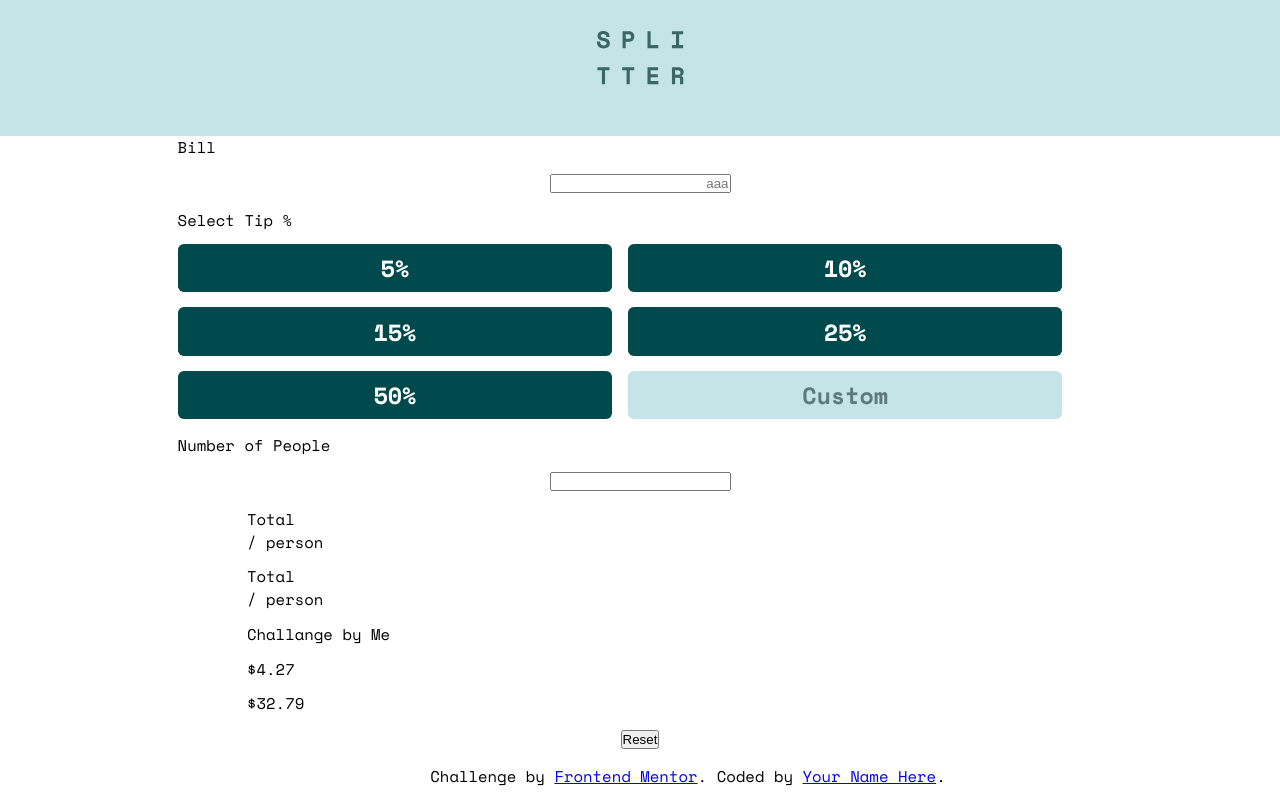
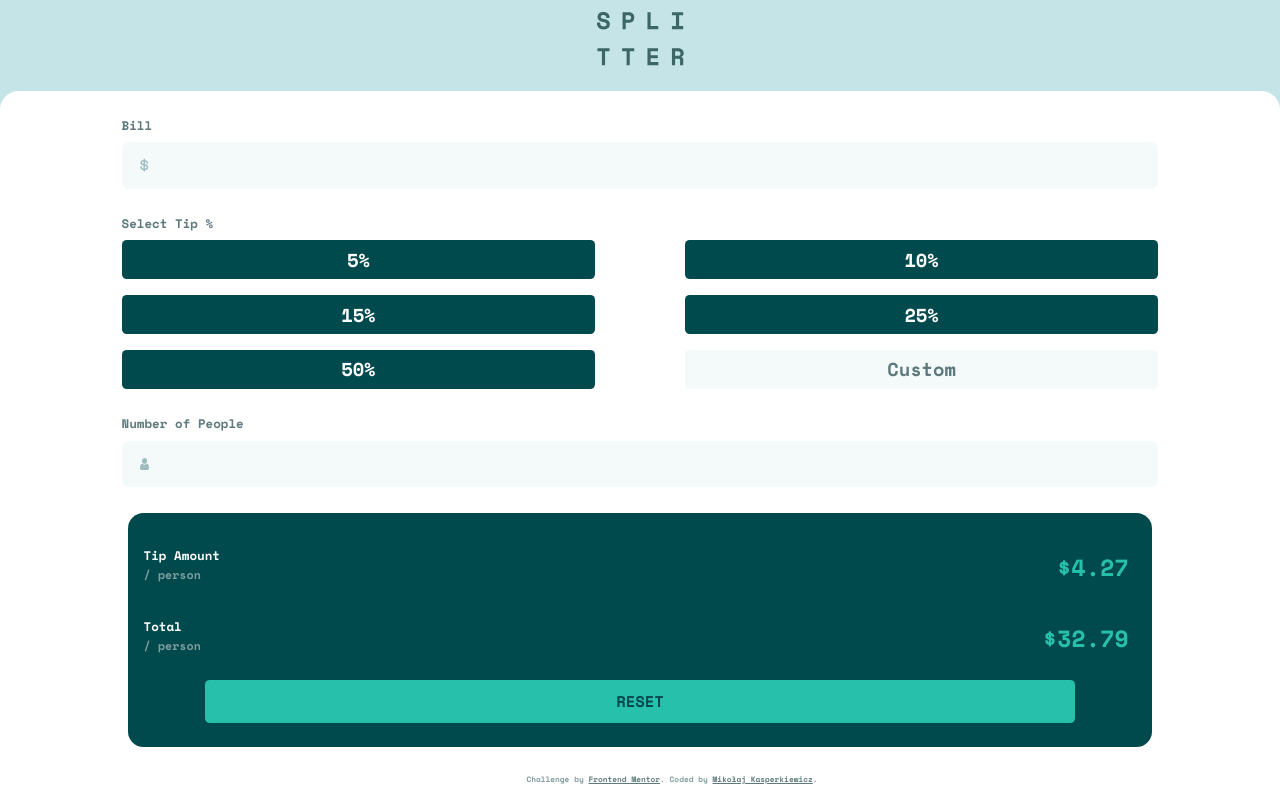
Before and after one commit to PanMikolaj/tip-calculator-app-main, a plain HTML site: page index.html in a window 1280 px wide. Drawn offline with nearby package versions, Linux system fonts and the light colour scheme.

Commit message:
second test commit

```diff
--- a/index.html
+++ b/index.html
@@ -22,7 +22,7 @@
     <div class="container">
       <div class="bill">
         <p>Bill</p>
-        <input type="text" placeholder="aaa">
+        <input type="number" class="bill-input">
       </div>
       <div class="second">
         <p>Select Tip %</p>
@@ -38,43 +38,31 @@
       </div>
       <div class="nOfPeople">
         <p>Number of People</p>
-        <input type="number">
+        <input type="number" class="people-input">
       </div>
-
-
+    </div>
+    <div class="container-total">
       <div class="total">
-        <div class="left">
-          <p>Total <br>
-            / person</p>
-            <p>
-              Total <br>
-              / person
-            </p>
+        <div class="up">
+          <p>Tip Amount<br>
+            <span>/ person</span>
+          </p>
+          <p class="cash">$4.27</p>
         </div>
-
-        <div>
-          <p>Challange by Me</p>
-        </div>
-
-        <div class="right">
-          <p>$4.27</p>
-          <p>$32.79</p>
+        <div class="down">
+          <p>
+            Total <br>
+            <span>/ person</span>
+          </p>
+          <p class="cash">$32.79</p>
         </div>
         <button>Reset</button>
       </div>
-
-      <p>Challenge by <a href="https://www.frontendmentor.io?ref=challenge" target="_blank">Frontend Mentor</a>.
-        Coded by <a href="#">Your Name Here</a>.</p>
-
-
-
+      <p class="footer">Challenge by <a href="https://www.frontendmentor.io?ref=challenge" target="_blank">Frontend
+        Mentor</a>.
+      Coded by <a href="#">Mikołaj Kasperkiewicz</a>.</p>
     </div>
-
-
-    <!--  -->
-
   </main>
-
 </body>
 
 </html>
--- a/style.css
+++ b/style.css
@@ -1,6 +1,10 @@
 html {
     font-family: 'Space Mono', monospace;
     font-size: 1.95vh;
+}
+button, input {
+    font-family: 'Space Mono', monospace;
+    cursor: pointer;
 }
 html *{
     margin: 0;
@@ -18,65 +22,174 @@ main{
     height: 100%;
     width: 100vw;
     display:flex;
-    justify-content: space-evenly;
+    justify-content: space-between;
     align-items: center;
     flex-flow: column;
+    gap: 0;
 }
 .container{
+    border-radius: 1.2em 1.2em 0 0;
     background-color: hsl(0, 0%, 100%);
     width: 100%;
-    height: 90%;
+    height: 50vh;
     display: flex;
     justify-content: space-between;
     align-items: center;
     flex-flow: column;
+    margin: 0;
 }
 .container div{
-    width: 85%;
+    width: 90%;
     margin: 0 auto;
     text-align: center;
 }
 
 
 svg{
-    height: 10%;
-    margin: 2em;
+    margin-top: 0.8em;
+    height: 10vh;
 }
 
 div p{
+    font-size: 0.8rem;
     text-align: start;
-    margin: 0 0 0.75em 7.5%;
+    margin: 2em 0 0.6em 5%;
+    color: hsl(186, 14%, 43%);
+    font-weight: bold;
 }
 
 .buttons {
     display: flex;
     flex-direction: row;
     flex-wrap: wrap;
-    /* justify-content: space-between; */
+    justify-content: space-between;
     align-items: center;
     gap: 1em
 }
 
 
 .buttons button{
-    font-family: 'Space Mono', monospace;
     border: none;
-    font-size: 1.5rem;
+    font-size: 1.2rem;
     padding: 0.3em 0;
-    width: 47%;
+    width: 37vw;
     border-radius: 0.25em;
     background-color: hsl(183, 100%, 15%);
     color: hsl(0, 0%, 100%);
     font-weight: bold;
 }
 .buttons .custom{
-    background-color: hsl(185, 41%, 84%);
+    background-color: hsl(189, 41%, 97%);
     color: hsl(186, 14%, 43%)
+}
+
+.second{
+    width: 100%;
 }
 
 input{
     text-align: right;
+    width: 90%;
+    border: none;
+    padding: 0.5em 0;
+    border-radius: 0.35em;
+    color: hsl(183, 100%, 15%);
+    font-weight: bold;
+    font-size: 1.2rem;
 }
-input::before{
 
+.bill-input{
+    background: url(images/icon-dollar.svg) no-repeat scroll 1em 50%;
+    background-size: 0.5em;
+    background-color: hsl(189, 41%, 97%);
 }
+
+.people-input{
+    background: url(images/icon-person.svg) no-repeat scroll 1em 50%;
+    background-size: 0.5em;
+    background-color: hsl(189, 41%, 97%);
+}
+
+div.total {
+    margin-top: 1em;
+    background-color: hsl(183, 100%, 15%);
+    height: 15em;
+    width: 80%;
+    border-radius: 1em;
+    display: flex;
+    justify-content: space-evenly;
+    flex-direction: column;
+    flex-shrink: 1;
+}
+.total .up, .total .down{
+    display: flex;
+    flex-direction: row;
+    justify-content: space-between;
+    align-items:flex-end;
+    height: 20%;
+}
+
+.total p{
+    color:hsl(0, 0%, 100%);
+    margin: 1.75em 1em 0 1.25em;
+}
+
+.total span{
+    font-size: 0.75rem;
+    color: hsl(184, 14%, 56%);
+}
+
+.total .cash{
+    font-size: 1.5rem;
+    color: hsl(172, 67%, 45%)
+}
+
+.total button{
+    margin: 0 auto 0em auto;
+    border: none;
+    background-color: hsl(172, 67%, 45%);
+    border-radius: 0.3em;
+    font-size: 1rem;
+    text-transform: uppercase;
+    color: hsl(183, 100%, 15%);
+    font-weight: bold;
+    padding: 0.65em 0;
+    width: 85%;
+}
+
+.footer{
+    font-size: 0.5rem;
+    text-align: center;
+    color: hsl(184, 14%, 56%);
+}
+
+.footer a{
+    color: hsl(186, 14%, 43%)
+}
+
+.buttons button:hover{
+    color: hsl(183, 100%, 15%);
+    background-color: hsl(172, 67%, 45%);
+}
+
+.container-total {
+    background-color: hsl(0, 0%, 100%);
+    width: 100%;
+    height: 40vh;
+    display: flex;
+    justify-content: space-evenly;
+    align-items: center;
+    flex-flow: column;
+    margin: 0;
+}
+/* @media (min-width: 750px) {
+    main{
+        justify-content: space-evenly;
+    }
+    .container{
+        height: 50vh;
+        width: 100vh;
+        border-radius: 1.25em
+    }
+    .container *{
+        /* display: none; */
```
